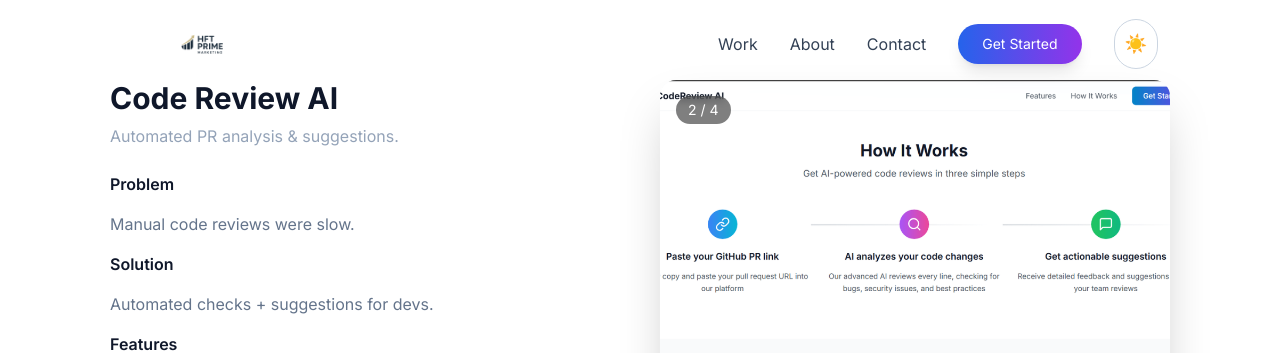
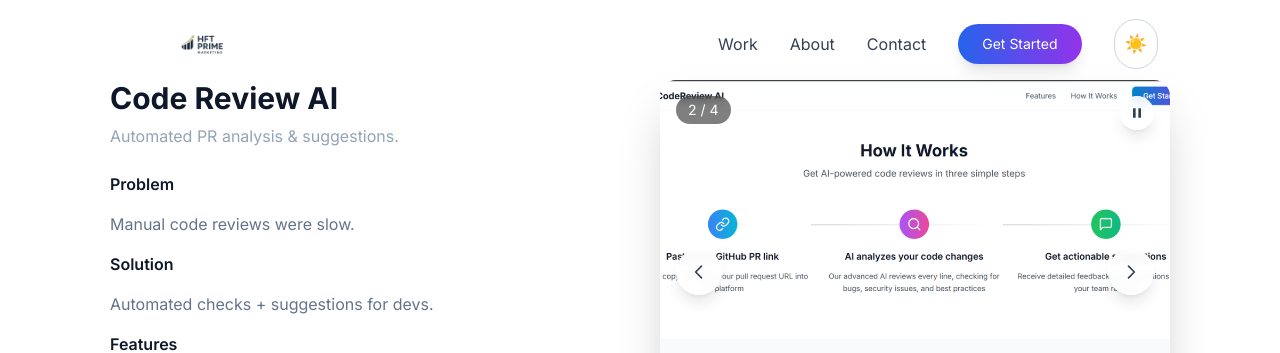
Before and after one commit to SyedMohammedRaheem99/SMR-hft-prime-marketing-pro-fixed, a Next.js app: page /case-studies/code-review-ai in a window 1280 px wide. Shown: the top 353 px of the page. Built offline with nearby package versions, Linux system fonts and the light colour scheme.

Commit message:
Update ImageCarousel.js

```diff
--- a/components/ImageCarousel.js
+++ b/components/ImageCarousel.js
@@ -77,7 +77,7 @@
           <>
             <motion.button
               onClick={goToPrevious}
-              className="absolute left-4 top-1/2 -translate-y-1/2 bg-white/90 dark:bg-slate-900/90 p-3 rounded-full shadow-lg backdrop-blur-sm border border-white/50 opacity-0 group-hover:opacity-100 transition-all duration-300 hover:scale-110"
+              className="absolute left-4 top-1/2 -translate-y-1/2 bg-white/90 dark:bg-slate-900/90 p-3 rounded-full shadow-lg backdrop-blur-sm border border-white/50 hover:opacity-100 transition-all duration-300 hover:scale-110"
               whileHover={{ scale: 1.1 }}
               whileTap={{ scale: 0.9 }}
               aria-label="Previous image"
@@ -89,7 +89,7 @@
 
             <motion.button
               onClick={goToNext}
-              className="absolute right-4 top-1/2 -translate-y-1/2 bg-white/90 dark:bg-slate-900/90 p-3 rounded-full shadow-lg backdrop-blur-sm border border-white/50 opacity-0 group-hover:opacity-100 transition-all duration-300 hover:scale-110"
+              className="absolute right-4 top-1/2 -translate-y-1/2 bg-white/90 dark:bg-slate-900/90 p-3 rounded-full shadow-lg backdrop-blur-sm border border-white/50 hover:opacity-100 transition-all duration-300 hover:scale-110"
               whileHover={{ scale: 1.1 }}
               whileTap={{ scale: 0.9 }}
               aria-label="Next image"
@@ -105,7 +105,7 @@
         {images.length > 1 && (
           <motion.button
             onClick={() => setIsPlaying(!isPlaying)}
-            className="absolute top-4 right-4 bg-white/90 dark:bg-slate-900/90 p-2 rounded-full shadow-lg backdrop-blur-sm border border-white/50 opacity-0 group-hover:opacity-100 transition-all duration-300"
+            className="absolute top-4 right-4 bg-white/90 dark:bg-slate-900/90 p-2 rounded-full shadow-lg backdrop-blur-sm border border-white/50 hover:opacity-100 transition-all duration-300"
             whileHover={{ scale: 1.1 }}
             whileTap={{ scale: 0.9 }}
             aria-label={isPlaying ? "Pause slideshow" : "Play slideshow"}
```
